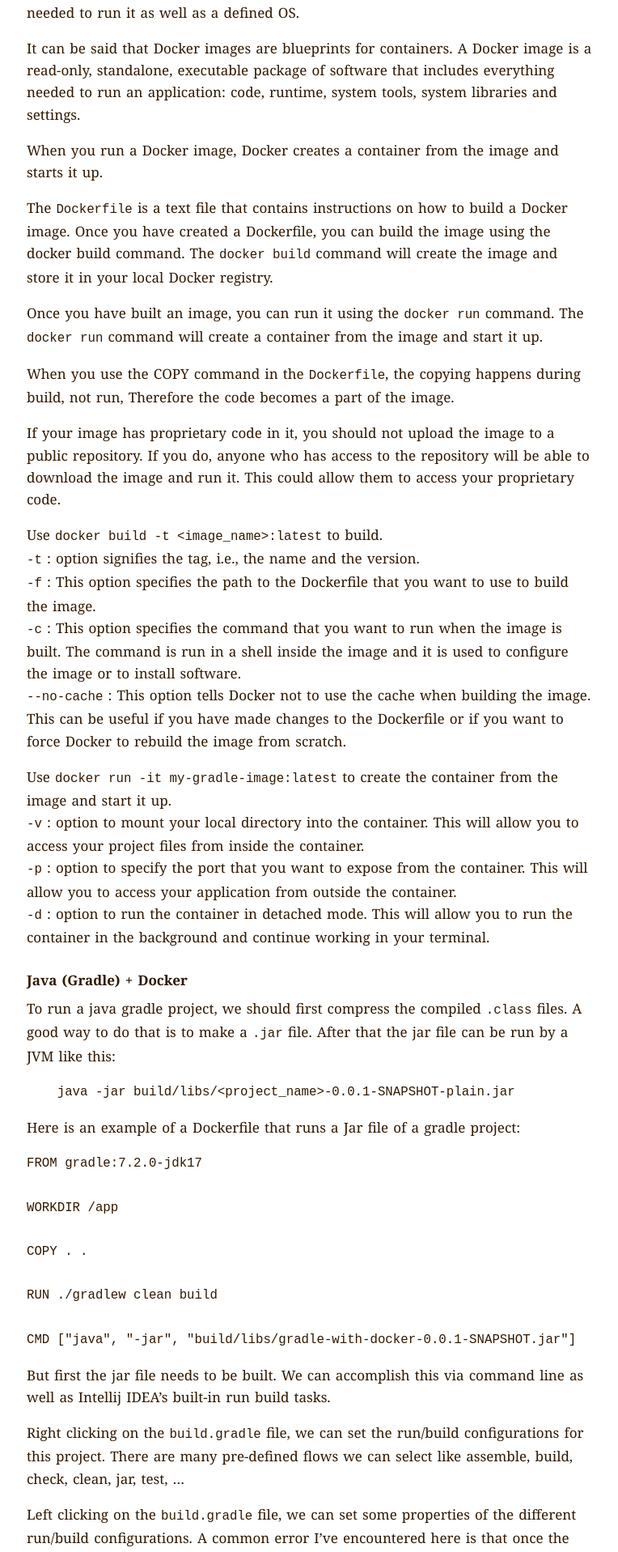
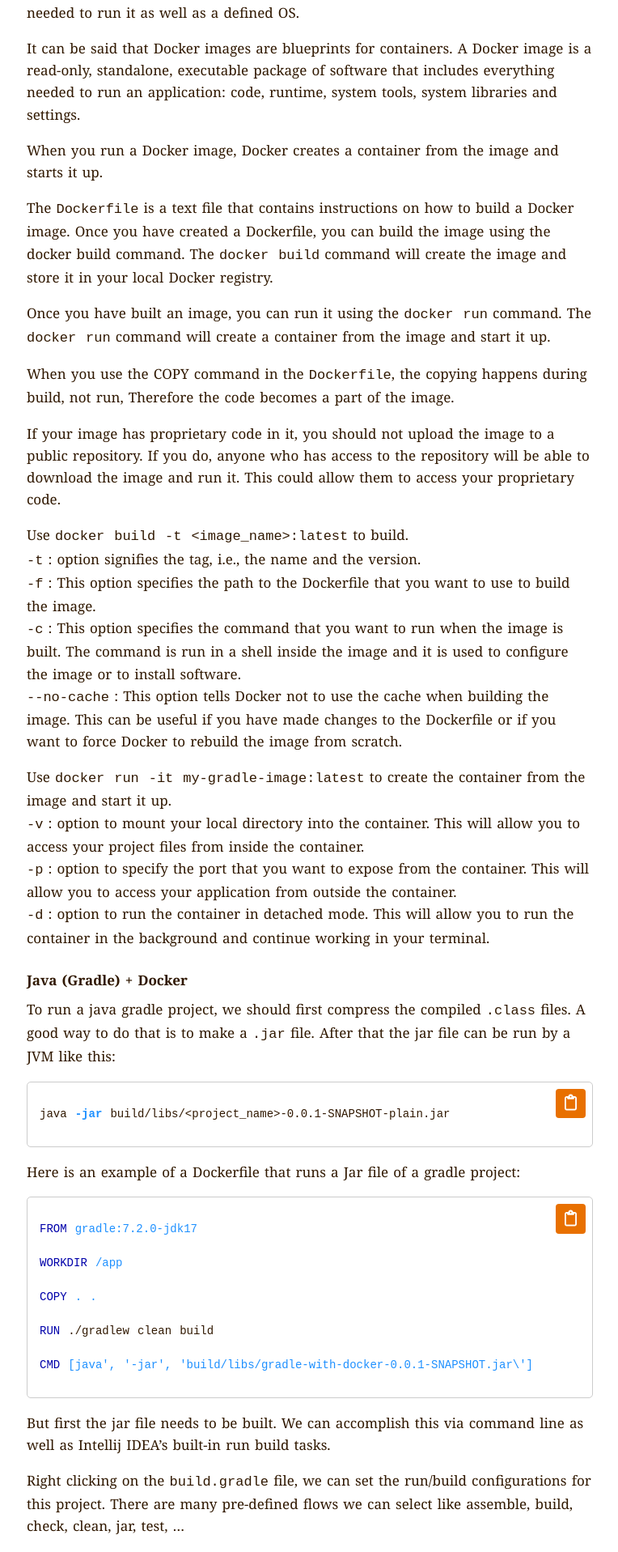
Before and after one commit to loud-mouth/loud-mouth.github.io, a Jekyll site: the page built from _posts/2023-05-16-Running-Java-on-Docker-Notes.markdown, in a window 1280 px wide. Shown: the part 402-2319 px from the top of the page at 81% size, without its empty margins (257-1021 px from the left). Built offline with Jekyll 4.4.1, drawn with Linux system fonts in a browser that asks for light colours; nearby versions of some CDN libraries; some of the changed text lies outside the part shown.

Commit message:
Fix: blog page, added copy to clipboard

````diff
--- /dev/null
+++ b/_includes/codeblocks.html
@@ -0,0 +1,9 @@
+
+<div class = "pre-container" markdown="1">
+```{{ include.language | default : plaintext}}
+{{ include.content }}
+```
+<div class = "button-container">
+    <button class="copy-button" onclick="copyToClipboard(this)"><i class="far fa-clipboard"></i></button>
+</div>
+</div>
--- a/_layouts/post.html
+++ b/_layouts/post.html
@@ -1,6 +1,10 @@
 ---
 layout: default
 ---
+<head>
+    <script src="{{ site.baseurl }}{% link assets/js/copyToClipboard.js %}"></script>
+</head>
+
 <h1>{{ page.title }}</h1>
 <p>{{ page.date | date_to_string }} - {{ page.author }}</p>
 
--- a/_posts/2023-05-16-Running-Java-on-Docker-Notes.markdown
+++ b/_posts/2023-05-16-Running-Java-on-Docker-Notes.markdown
@@ -44,14 +44,14 @@ Use `docker run -it my-gradle-image:latest` to create the container from the ima
 ### Java (Gradle) + Docker
 To run a java gradle project, we should first compress the compiled `.class` files. A good way to do that is to make a `.jar` file. After that the jar file can be run by a JVM like this:
 
-```
-    java -jar build/libs/<project_name>-0.0.1-SNAPSHOT-plain.jar
-```
+{% assign code_content = "java -jar build/libs/<project_name>-0.0.1-SNAPSHOT-plain.jar" %}
+{% assign code_language = "shell" %}
+{% include codeblocks.html content=code_content language=code_language %}
+
 
 Here is an example of a Dockerfile that runs a Jar file of a gradle project:
 
-```
-FROM gradle:7.2.0-jdk17
+{% include codeblocks.html content="FROM gradle:7.2.0-jdk17
 
 WORKDIR /app
 
@@ -59,9 +59,7 @@ COPY . .
 
 RUN ./gradlew clean build
 
-CMD ["java", "-jar", "build/libs/gradle-with-docker-0.0.1-SNAPSHOT.jar"]
-```
-
+CMD [java', '-jar', 'build/libs/gradle-with-docker-0.0.1-SNAPSHOT.jar\']" language="docker" %}
 
 But first the jar file needs to be built. We can accomplish this via command line as well as Intellij IDEA's built-in run build tasks.
 
@@ -72,23 +70,20 @@ Left clicking on the `build.gradle` file, we can set some properties of the diff
 
 Add this code to the `build.gradle` file:
 
-```
-jar {
+{% include codeblocks.html content="jar {
     manifest {
         attributes(
                 'Class-Path': configurations.runtimeClasspath.files.collect { it.getName() }.join(' '),
                 'Main-Class': 'com.example.gradlewithdocker.GradleWithDockerApplication'
         )
     }
-}
-```
+}" language="groovy" %}
 
 Another error is that once the .jar file is made, Intellij does not automatically packaage in the dependencies of your project as well inside the .jar. A 'fat jar' (also known as uber-jar) is the term used to describe a .jar file that also has all the dependencies packaged in as well.
 In maven you can make a fat jar by including the following dependency in `pom.xml`:
 
 #### Code for Maven (*unchecked)
-```
-<plugin>
+{% include codeblocks.html content="<plugin>
   <groupId>org.apache.maven.plugins</groupId>
   <artifactId>maven-jar-plugin</artifactId>
   <configuration>
@@ -98,28 +93,24 @@ In maven you can make a fat jar by including the following dependency in `pom.xm
       </manifest>
     </archive>
   </configuration>
-</plugin>
-```
-
+</plugin>" language="xml" %}
 
 In gradle, there are 3 options: either use the guavas (google's open source collection of java classes), or use a gradle based plugin like the `Shadow` plugin or create a separate task in `build.gradle` like this:
 
 #### Code for guavas
-```
-plugins {
+{% include codeblocks.html content="plugins {
     id 'java'
     id 'org.springframework.boot' version '3.0.6'
     id 'io.spring.dependency-management' version '1.1.0'
 }
 
 apply plugin: 'java'
-apply plugin: 'com.github.johnrengelman.shadow'
-```
+apply plugin: 'com.github.johnrengelman.shadow'" language="groovy" %}
+
 Note that the snapshot will be created with the '-all' suffix. Conifgurations of the Gradle type can be set up with the shadowJar command.
 
 #### Code for separate task (checked)
-```
-task fatJar(type: Jar) {
+{% include codeblocks.html content="task fatJar(type: Jar) {
     manifest {
         attributes 'Implementation-Title': 'Gradle Jar File Example',
                 'Main-Class': 'com.example.gradlewithdocker.GradleWithDockerApplication'
@@ -127,8 +118,8 @@ task fatJar(type: Jar) {
     duplicatesStrategy = DuplicatesStrategy.EXCLUDE
     from { configurations.runtimeClasspath.collect { it.isDirectory() ? it : zipTree(it) } }
     with jar
-}
-```
+}" language="groovy" %}
+
 (IMPORTANT: Note that this fatJar task can later be used from Intellij's run configurations. Also, note the use of duplicateStrategy keyword.)
 
 Guavas is a library that provides a number of utility classes and methods. It can be used to simplify common tasks, such as working with collections, strings, and I/O.
--- a/_sass/ben-hoyt.scss
+++ b/_sass/ben-hoyt.scss
@@ -153,13 +153,20 @@ h2 {
   .smallcaps {
     font-variant: small-caps;
   }
-  pre {
-    overflow-x: auto;
-  }
-  code {
+//   pre {
+//     overflow-x: auto;
+//     background-color: #f5f5f5;  /* Set the background color of the code block */
+//     padding: 10px;              /* Add padding to create space between the box and code */
+//     border: 1px solid #ccc;     /* Add a border around the code block */
+//     border-radius: 5px;         /* Round the corners of the box */
+//   }
+
+  .code {
     font-size: 92.5%;
     word-spacing: 0;
+    background-color: #000000;
   }
+
   .print-only {
     display: none;
   }
--- /dev/null
+++ b/_sass/code-blocks.scss
@@ -0,0 +1,72 @@
+
+.pre-container {
+    padding: 15px;                  /* Padding around the code */
+    border: 1px solid #ccc;         /* Border around the code block */
+    border-radius: 5px;             /* Rounded corners */
+    font-family: "Courier New", monospace;  /* Font family for the code */
+    position: relative;             /* Create a relative positioning context */
+    display: flex;
+    flex-wrap: wrap;
+    overflow-x: scroll;
+}
+
+.highlighter-rouge {
+    width: 95%;
+}
+
+pre {
+    // counter-reset: linenumber;  /* Reset the line number counter */
+    background-color: #f5f5f5;      /* Background color of the code block */
+    font-size: 14px;                /* Font size for the code */
+    line-height: 1.5;               /* Line height for the code */
+    overflow-x: auto;               /* Enable horizontal scrolling for long lines */
+    position: relative;
+}
+
+.button-container {
+    width: 5%;
+    position: absolute;
+    top: 0.5rem;
+    right: 0.5rem;
+    height: 2.3rem;
+    width: 2.3rem;
+    display: flex !important;
+    align-items: stretch !important;
+}
+
+
+  .copy-button {
+    // position: relative;             /* Position the copy button absolutely */
+    // top: 0.5rem;                    /* Adjust the vertical position of the button */
+    // right: 0.5rem;                  /* Adjust the horizontal position of the button */
+    width: 2.3rem;                  /* Adjust the width as needed */
+    height: 2.3rem;                 /* Adjust the height as needed */
+    font-size: 1.25rem;             /* Adjust the font size as needed */
+    transition: background-color 0.2s; /* Add transition for background-color only */
+    justify-content: center;
+
+    background-color: $dark-orange;
+    color: white;
+    border: none;
+    border-radius: 4px;
+
+    cursor: pointer;
+  }
+
+.copy-button.disabled {
+    background-color: white !important;
+    color: $orange !important;
+    border-radius: 4px;
+    border: 1px solid;
+
+    cursor: default;
+}
+
+  .copy-button:active:not(.disabled) {
+    transform: translateY(2px);     /* Move the button down when pressed, exclude translation when button is disabled */
+}
+
+pre code::after {
+  content: '';                  /* Create a line break before and after the code block */
+  white-space: pre-wrap;
+}
--- a/assets/css/styles.scss
+++ b/assets/css/styles.scss
@@ -5,3 +5,4 @@
 @import "timeline.scss";
 @import "ben-hoyt.scss";
 @import "blog.scss";
+@import "code-blocks.scss";
--- /dev/null
+++ b/assets/js/copyToClipboard.js
@@ -0,0 +1,30 @@
+let isButtonDisabled = false; // Flag variable to track the button's state
+
+function copyToClipboard(button) {
+  if (isButtonDisabled) {
+    return; // Ignore clicks if the button is disabled
+  }
+
+  const codeElement = button.closest('.pre-container').querySelector('code');
+  const code = codeElement.innerText;
+
+  isButtonDisabled = true; // Disable the button
+  button.classList.add('disabled');
+  button.innerHTML = '<i class="fas fa-check"></i>'; // Assuming you're using FontAwesome for icons
+
+  navigator.clipboard.writeText(code)
+    .then(() => {
+      // Reset the button after a delay (e.g., 2 seconds)
+      setTimeout(() => {
+        isButtonDisabled = false; // Enable the button
+        button.classList.remove('disabled');
+        button.innerHTML = '<i class="far fa-clipboard"></i>'; // Assuming you're using FontAwesome for icons
+    }, 2000); // Change the delay time as needed
+})
+.catch((error) => {
+        console.error('Failed to copy:', error);
+        isButtonDisabled = false; // Enable the button in case of error
+        button.innerHTML = '<i class="far fa-clipboard"></i>'; // Assuming you're using FontAwesome for icons
+        button.classList.remove('disabled');
+    });
+}
--- a/blog.html
+++ b/blog/index.markdown
@@ -1,6 +1,7 @@
 ---
 layout: default
 title: Blog
+permalink: /blog/
 ---
 <h1>Latest Posts</h1>
 
````
